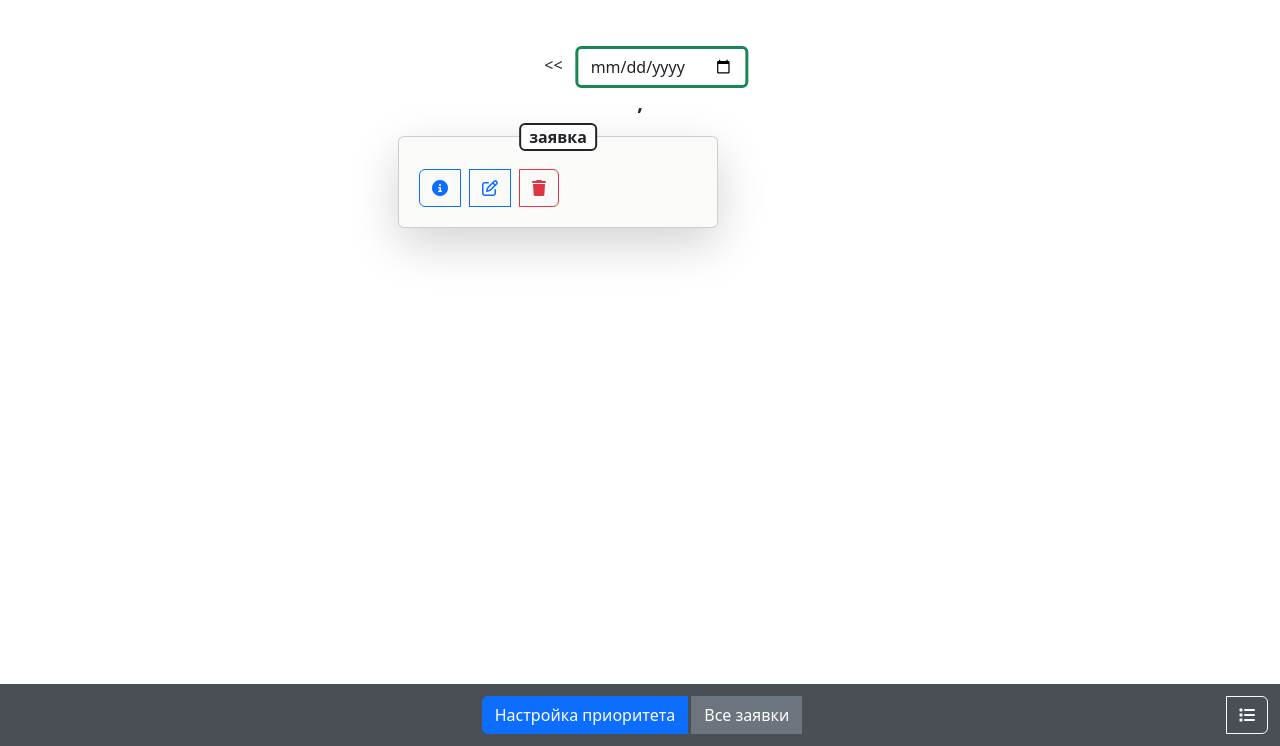
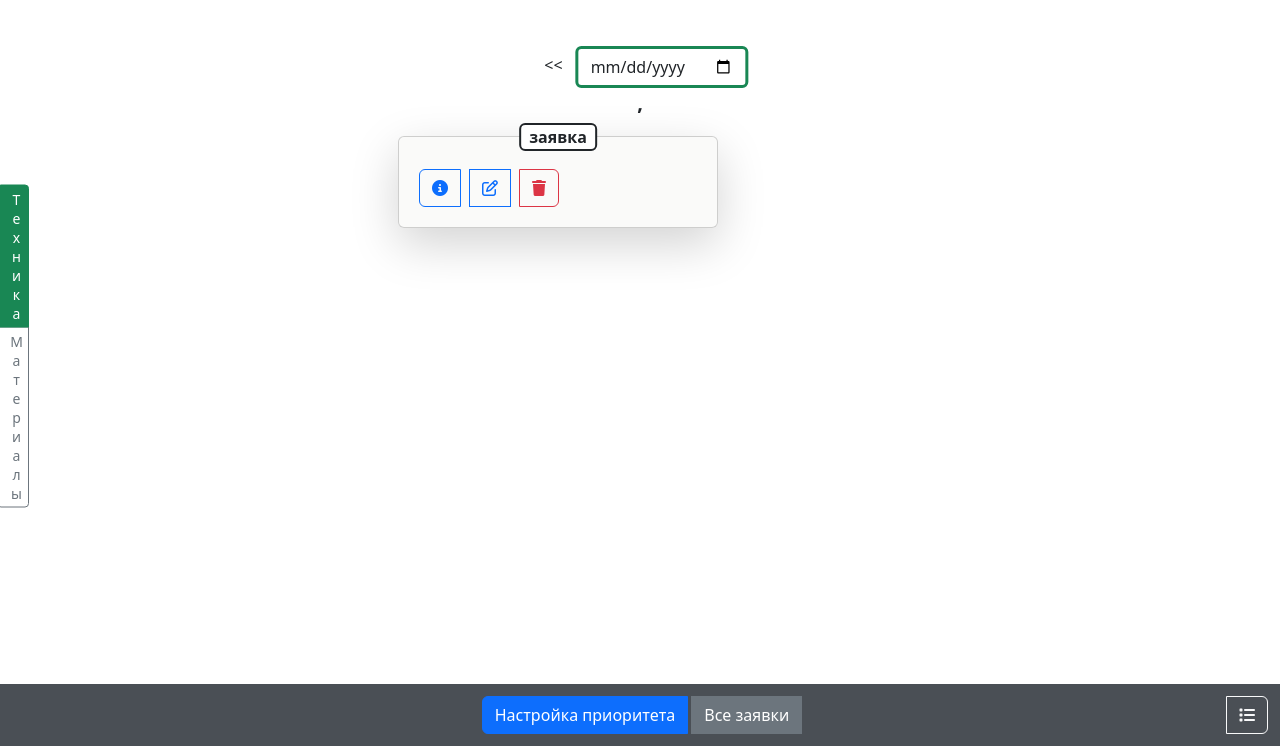
Before and after one commit to alexandrPushylo/TechManager, a Django app: template templates/extend/supply_app.html in a window 1280 px wide. Shown: the part 54-800 px from the top of the page. Run offline with Django 3.2, Linux system fonts and the light colour scheme; the template is opened without the code that fills it, so the values that code supplies are empty; some libraries are stand-ins or nearby versions.

Commit message:
unlock materials

```diff
--- a/templates/create_application.html
+++ b/templates/create_application.html
@@ -99,7 +99,7 @@
 
             <button role="button" class="btn btn-success   btn-sm  col-auto ms-2 fs-5" id = "add_vehicle_btn">+</button>
         </div>
-            <textarea class="form-control mt-3 app_description mx-auto" id="description_app_add" placeholder="Пишите подробное описание"></textarea>
+            <textarea class="form-control mt-3 app_description mx-auto" id="description_app_add" placeholder="Описание для техники"></textarea>
       </div>
     </div>
 
@@ -109,7 +109,7 @@
          <hr>
          <div >
 
-            <textarea {% if user.username != 'admin' %}readonly {% endif %} class="form-control app_description mx-auto" name="desc_meterials" placeholder="Временно не доступно">{{ material_list_raw }}</textarea>
+            <textarea class="form-control app_description mx-auto" name="desc_meterials" placeholder="Описание материалов">{{ material_list_raw }}</textarea>
 
         </div>
       </div>
--- a/templates/extend/supply_app.html
+++ b/templates/extend/supply_app.html
@@ -137,10 +137,10 @@
 {% endblock %}
 
 {% block tab %}
-{#<div class="position-fixed start-0 top-50 translate-middle-y btn-group-vertical" style="margin-left: -15px; width: 3.5rem">#}
-{#    <a  id="btn_show_tech" href="{% url 'supply_app' cw_day %}" style=" text-orientation: upright; writing-mode: vertical-lr; " class=" btn btn-sm btn-outline-success active " aria-current="page">Техника</a>#}
-{#    <a  id="btn_show_mater" href="{% url 'supply_materials' cw_day %}"   style="text-orientation: upright; writing-mode: vertical-lr;" class=" btn btn-sm   btn-outline-secondary" aria-current="page">Материалы</a>#}
-{#</div>#}
+<div class="position-fixed start-0 top-50 translate-middle-y btn-group-vertical" style="margin-left: -15px; width: 3.5rem">
+    <a  id="btn_show_tech" href="{% url 'supply_app' cw_day %}" style=" text-orientation: upright; writing-mode: vertical-lr; " class=" btn btn-sm btn-outline-success active " aria-current="page">Техника</a>
+    <a  id="btn_show_mater" href="{% url 'supply_materials' cw_day %}"   style="text-orientation: upright; writing-mode: vertical-lr;" class=" btn btn-sm   btn-outline-secondary" aria-current="page">Материалы</a>
+</div>
 {% endblock %}
 
 {% block script %}{% load static %}
```
